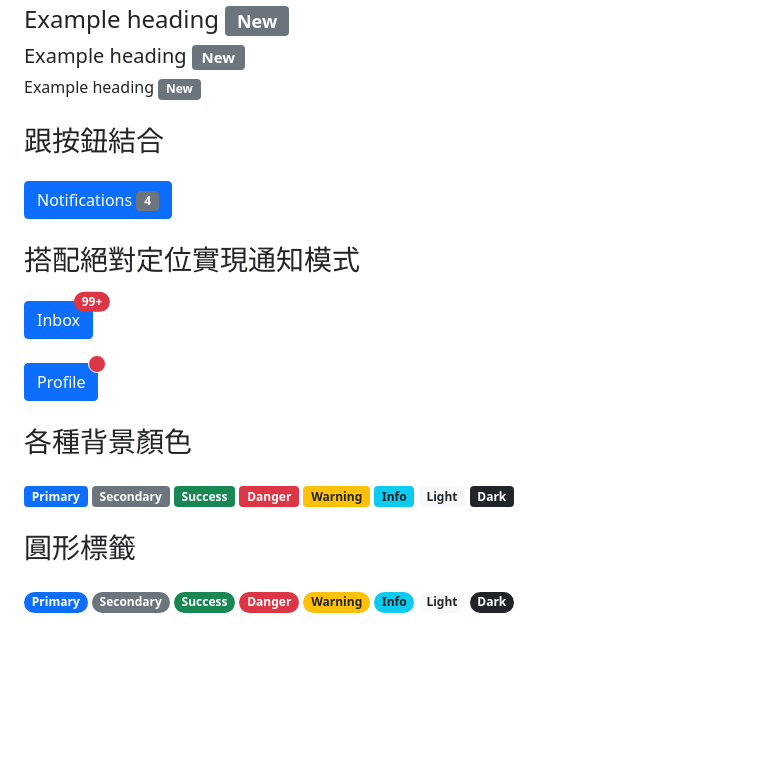
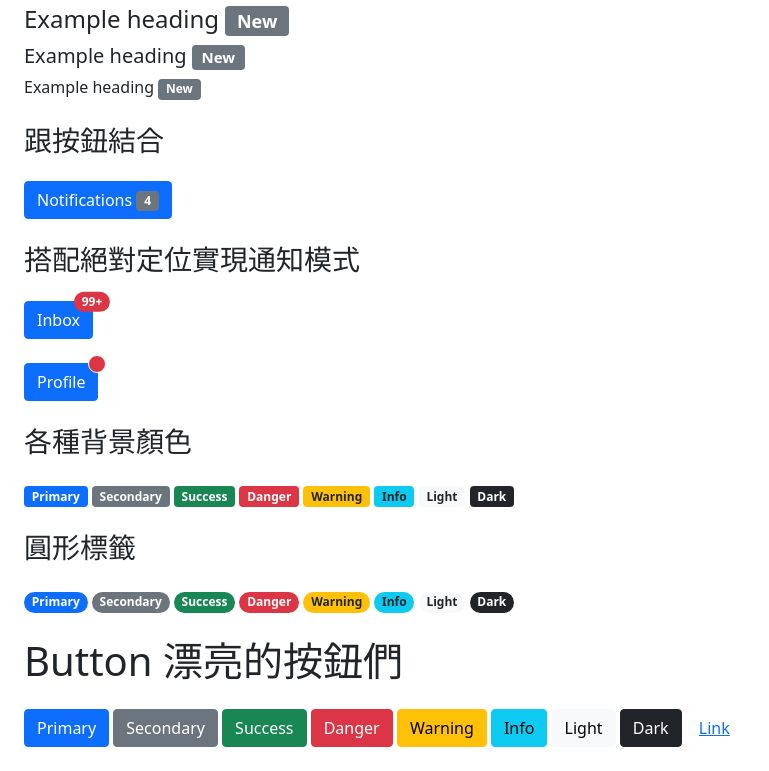
Before and after one commit to ShouShouRen/bootstrap-5-npm, a website built with webpack: page src/index.html in a window 1280 px wide. Shown: the part 258-1029 px from the top of the page, without its empty margins (0-769 px from the left). Before the commit the page ends 895 px from the top, so only its background shows below. Built offline with nearby package versions, Linux system fonts and the light colour scheme.

Commit message:
20220730

```diff
--- a/src/index.html
+++ b/src/index.html
@@ -465,6 +465,18 @@
   <span class="badge rounded-pill bg-info text-dark">Info</span>
   <span class="badge rounded-pill bg-light text-dark">Light</span>
   <span class="badge rounded-pill bg-dark">Dark</span>
+
+  <!-- buttons -->
+  <h1 class="my-4">Button 漂亮的按鈕們</h1>
+  <button type="button" class="btn btn-primary">Primary</button>
+  <button type="button" class="btn btn-secondary">Secondary</button>
+  <button type="button" class="btn btn-success">Success</button>
+  <button type="button" class="btn btn-danger">Danger</button>
+  <button type="button" class="btn btn-warning">Warning</button>
+  <button type="button" class="btn btn-info">Info</button>
+  <button type="button" class="btn btn-light">Light</button>
+  <button type="button" class="btn btn-dark">Dark</button>
+  <button type="button" class="btn btn-link">Link</button>
 </body>
 
 </html>
```
